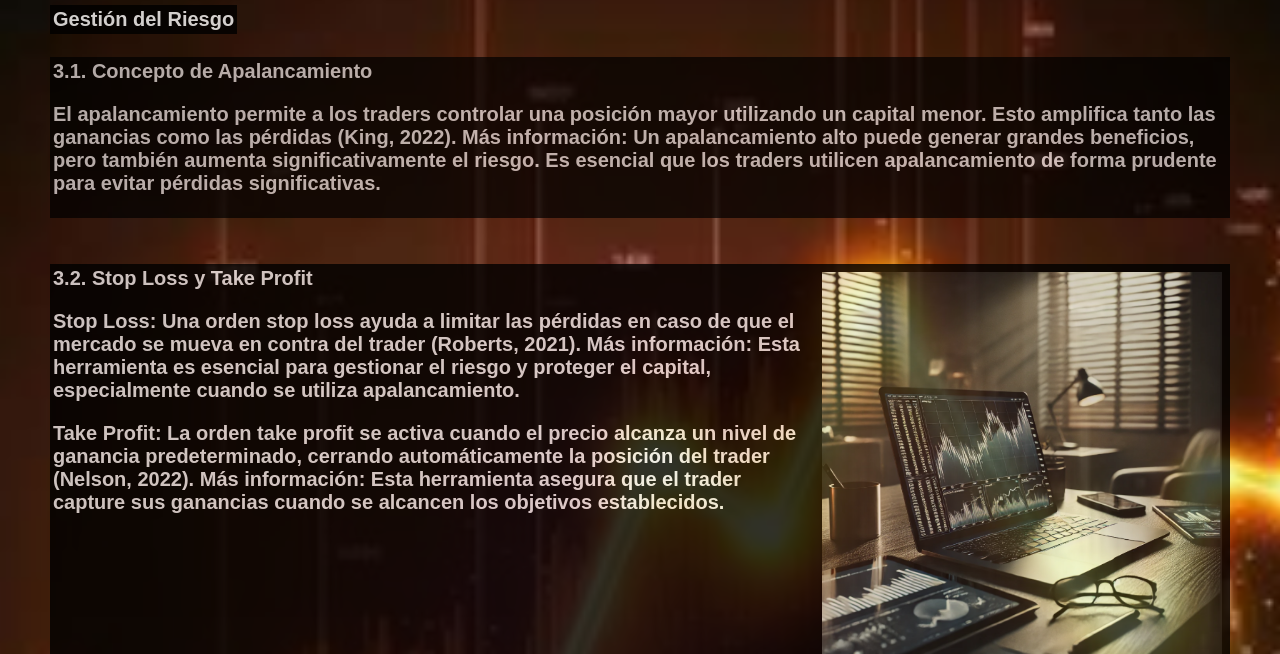
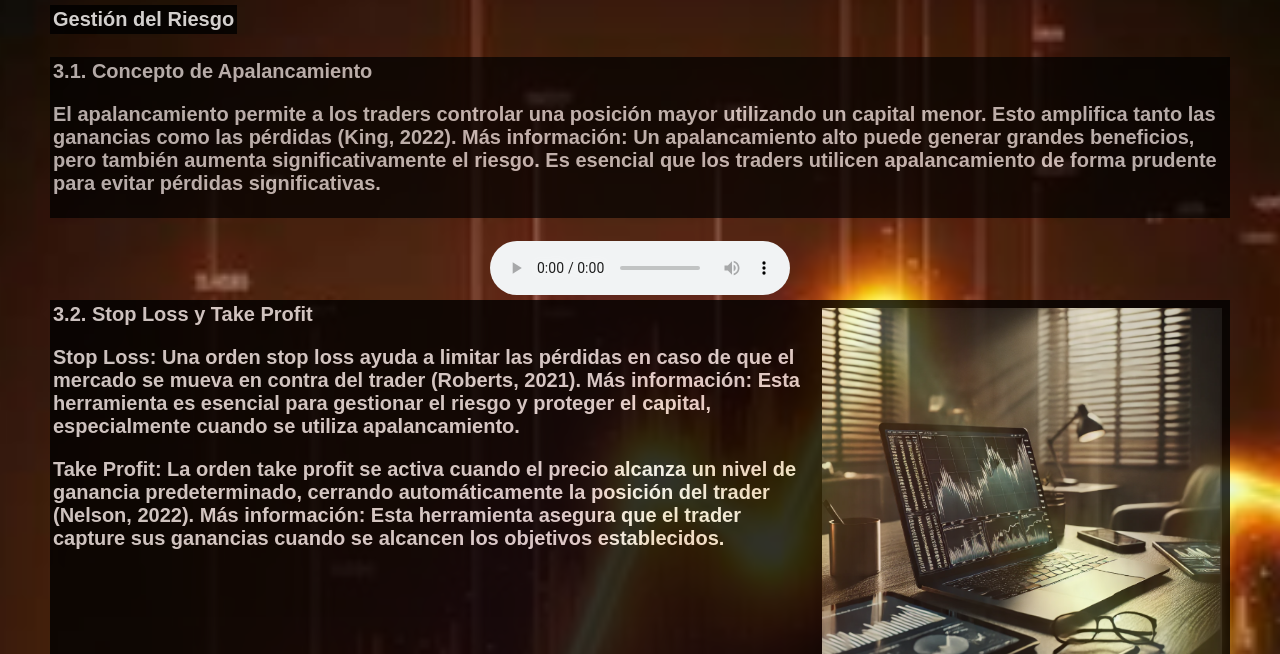
Before and after one commit to javivi777/JATECHOFICIAL, a plain HTML site: page Contenido3/Secundario3.html in a window 1280 px wide. Shown: the part 146-800 px from the top of the page. Drawn offline with Linux system fonts and the light colour scheme.

Commit message:
Update Secundario3.html

```diff
--- a/Contenido3/Secundario3.html
+++ b/Contenido3/Secundario3.html
@@ -23,6 +23,7 @@
                 Un apalancamiento alto puede generar grandes beneficios, pero también aumenta significativamente el riesgo. Es esencial que los traders utilicen apalancamiento de forma prudente para evitar pérdidas significativas.</p>
             </table>
             <br>
+             <audio controls src="../Audio3.mp3"></audio>
             <br>
             <table style="background-color: rgb(0, 0, 0); width: 10-0%; ;opacity:80%;text-align: left;">
 
```
